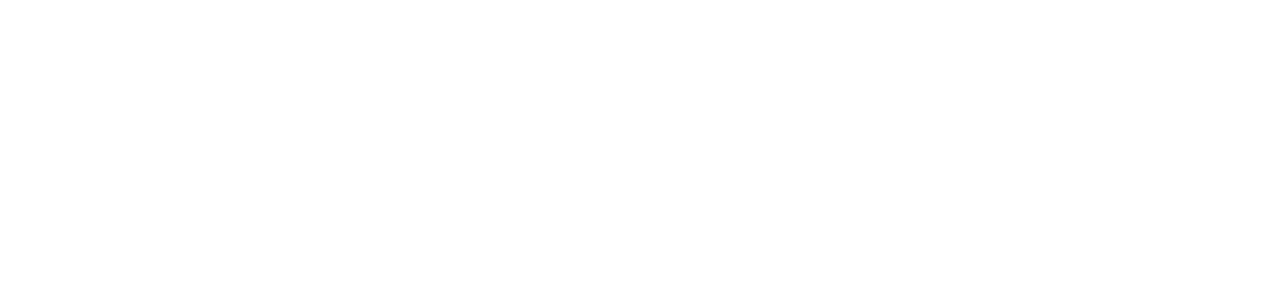
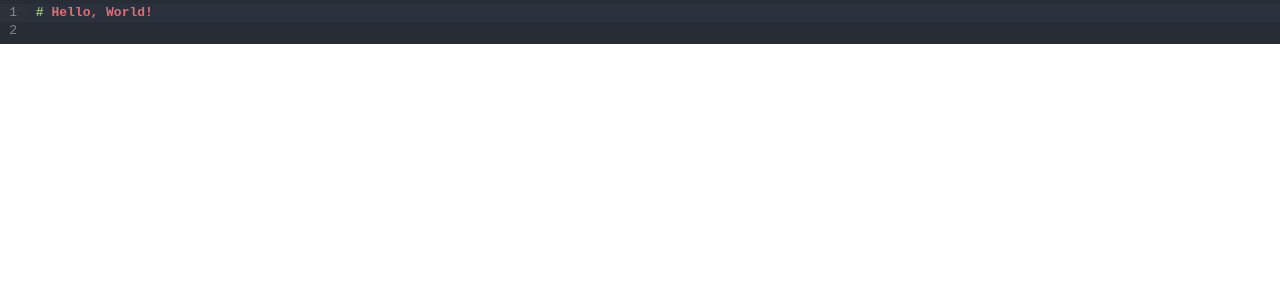
Before and after one commit to luben-gonsalves/code-buddy, a Next.js app: page / in a window 1280 px wide. Shown: the top 300 px of the page. Built offline with nearby package versions, Linux system fonts and the light colour scheme.

Commit message:
feat: basic code editor done

```diff
--- /dev/null
+++ b/src/components/codemirror.tsx
@@ -0,0 +1,62 @@
+import type React from 'react'
+import { useEffect, useState, useRef } from 'react'
+import { basicSetup } from 'codemirror'
+import { EditorState } from '@codemirror/state'
+import { EditorView, keymap } from '@codemirror/view'
+import { defaultKeymap } from '@codemirror/commands'
+import { markdown, markdownLanguage } from '@codemirror/lang-markdown'
+import { languages } from '@codemirror/language-data'
+import { oneDark } from '@codemirror/theme-one-dark'
+import { javascript } from '@codemirror/lang-javascript'
+
+interface Props {
+  initialDoc: string
+  onChange?: (state: EditorState) => void
+}
+
+const useCodeMirror = <T extends Element>(
+  props: Props
+): [React.MutableRefObject<T | null>, EditorView?] => {
+  const refContainer = useRef<T>(null)
+  const [editorView, setEditorView] = useState<EditorView>()
+  const { onChange } = props
+
+  useEffect(() => {
+    if (!refContainer.current) return
+
+    const startState = EditorState.create({
+      doc: props.initialDoc,
+      extensions: [
+        basicSetup,
+        keymap.of(defaultKeymap),
+        markdown({
+          base: markdownLanguage,
+          codeLanguages: languages,
+          addKeymap: true,
+        }),
+        oneDark,
+        EditorView.lineWrapping,
+        EditorView.updateListener.of((update) => {
+          if (update.changes) {
+            onChange && onChange(update.state)
+          }
+        }),
+        javascript(),
+      ],
+    })
+
+    const view = new EditorView({
+      state: startState,
+      parent: refContainer.current,
+    })
+    setEditorView(view)
+
+    return () => {
+      view.destroy()
+    }
+  }, [refContainer])
+
+  return [refContainer, editorView]
+}
+
+export default useCodeMirror
--- /dev/null
+++ b/src/components/editor.tsx
@@ -0,0 +1,32 @@
+import React, { useCallback, useEffect } from 'react'
+import { EditorState } from '@codemirror/state'
+import useCodeMirror from './codemirror'
+
+interface Props {
+  initialDoc: string
+  onChange: (doc: string) => void
+}
+
+const Editor: React.FC<Props> = (props) => {
+  const { onChange, initialDoc } = props
+  const handleChange = useCallback(
+    (state: EditorState) => onChange(state.doc.toString()),
+    [onChange]
+  )
+  const [refContainer, editorView] = useCodeMirror<HTMLDivElement>({
+    initialDoc: initialDoc,
+    onChange: handleChange,
+  })
+
+  useEffect(() => {
+    if (editorView) {
+      // Do nothing for now
+    } else {
+      // loading editor
+    }
+  }, [editorView])
+
+  return <div className="h-full w-full" ref={refContainer}></div>
+}
+
+export default Editor
--- a/src/pages/index.tsx
+++ b/src/pages/index.tsx
@@ -1,6 +1,14 @@
+import { useCallback, useState } from 'react'
+import Editor from '../components/editor'
+
 import Head from 'next/head'
 
 export default function Home() {
+  const [doc, setDoc] = useState<string>('# Hello, World!\n')
+  const handleDocChange = useCallback((newDoc: string) => {
+    setDoc(newDoc)
+  }, [])
+
   return (
     <>
       <Head>
@@ -9,7 +17,9 @@ export default function Home() {
         <meta name="viewport" content="width=device-width, initial-scale=1" />
         <link rel="icon" href="/favicon.ico" />
       </Head>
-      <main></main>
+      <main>
+        <Editor initialDoc={doc} onChange={handleDocChange} />
+      </main>
     </>
   )
 }
```
Also changed, not shown: package.json (+7 -0 lines), 1 other file (tests, documents, lock files or other folders).
